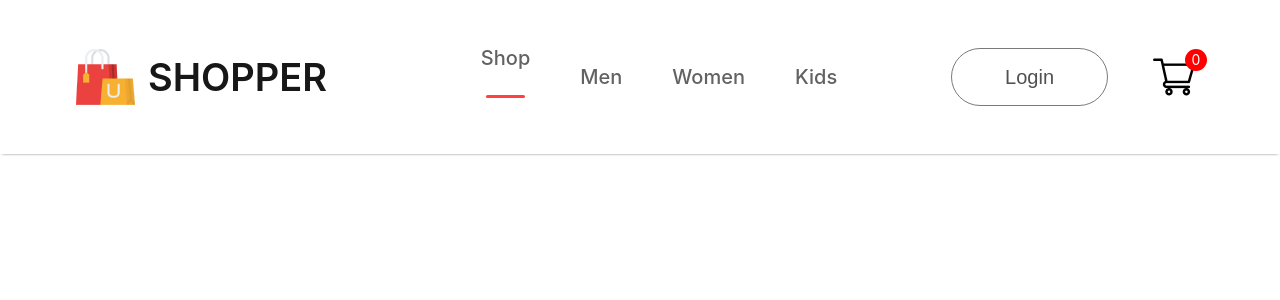
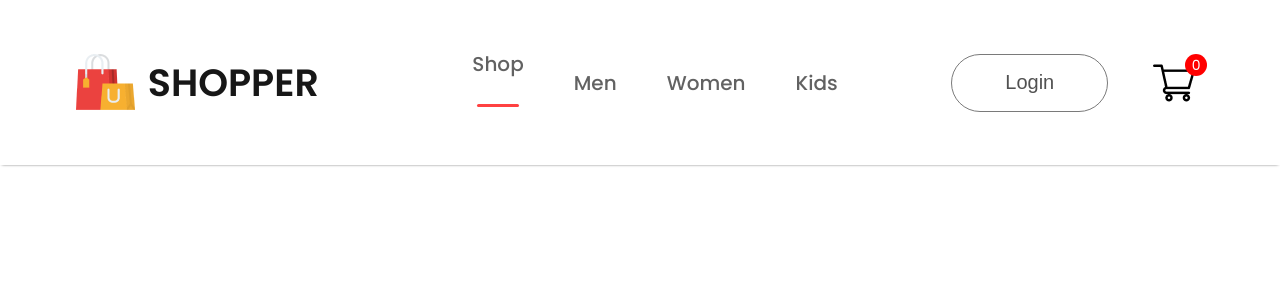
Before and after one commit to Nosrey/Bellezas-para-ti, a React (Create React App) app: page / in a window 1280 px wide. Shown: the top 300 px of the page. Built offline with nearby package versions, Linux system fonts and the light colour scheme.

Commit message:
cambios en los textos y styles

```diff
--- a/public/index.html
+++ b/public/index.html
@@ -1,20 +1,23 @@
 <!DOCTYPE html>
 <html lang="en">
+
 <head>
   <meta charset="utf-8" />
   <link rel="icon" href="%PUBLIC_URL%/favicon.ico" />
   <meta name="viewport" content="width=device-width, initial-scale=1" />
   <meta name="theme-color" content="#000000" />
-    <meta
-      name="description"
-      content="Web site created using create-react-app"
-    />
+  <meta name="description" content="Web site created using create-react-app" />
   <link rel="apple-touch-icon" href="%PUBLIC_URL%/logo192.png" />
   <!--
       manifest.json provides metadata used when your web app is installed on a
       user's mobile device or desktop. See https://developers.google.com/web/fundamentals/web-app-manifest/
     -->
   <link rel="manifest" href="%PUBLIC_URL%/manifest.json" />
+  <link rel="preconnect" href="https://fonts.googleapis.com">
+  <link rel="preconnect" href="https://fonts.gstatic.com" crossorigin>
+  <link
+    href="https://fonts.googleapis.com/css2?family=Poppins:ital,wght@0,100;0,200;0,300;0,400;0,500;0,600;0,700;0,800;0,900;1,100;1,200;1,300;1,400;1,500;1,600;1,700;1,800;1,900&display=swap"
+    rel="stylesheet">
   <!--
       Notice the use of %PUBLIC_URL% in the tags above.
       It will be replaced with the URL of the `public` folder during the build.
@@ -26,6 +29,7 @@
     -->
   <title>Bellezas para ti</title>
 </head>
+
 <body>
   <noscript>You need to enable JavaScript to run this app.</noscript>
   <div id="root"></div>
@@ -40,4 +44,5 @@
       To create a production bundle, use `npm run build` or `yarn build`.
     -->
 </body>
+
 </html>
--- a/src/index.css
+++ b/src/index.css
@@ -5,6 +5,7 @@
     sans-serif;
   -webkit-font-smoothing: antialiased;
   -moz-osx-font-smoothing: grayscale;
+  font-family: 'poppins';
 }
 
 code {
```
Lines whose indentation alone changed are shown as unchanged.
